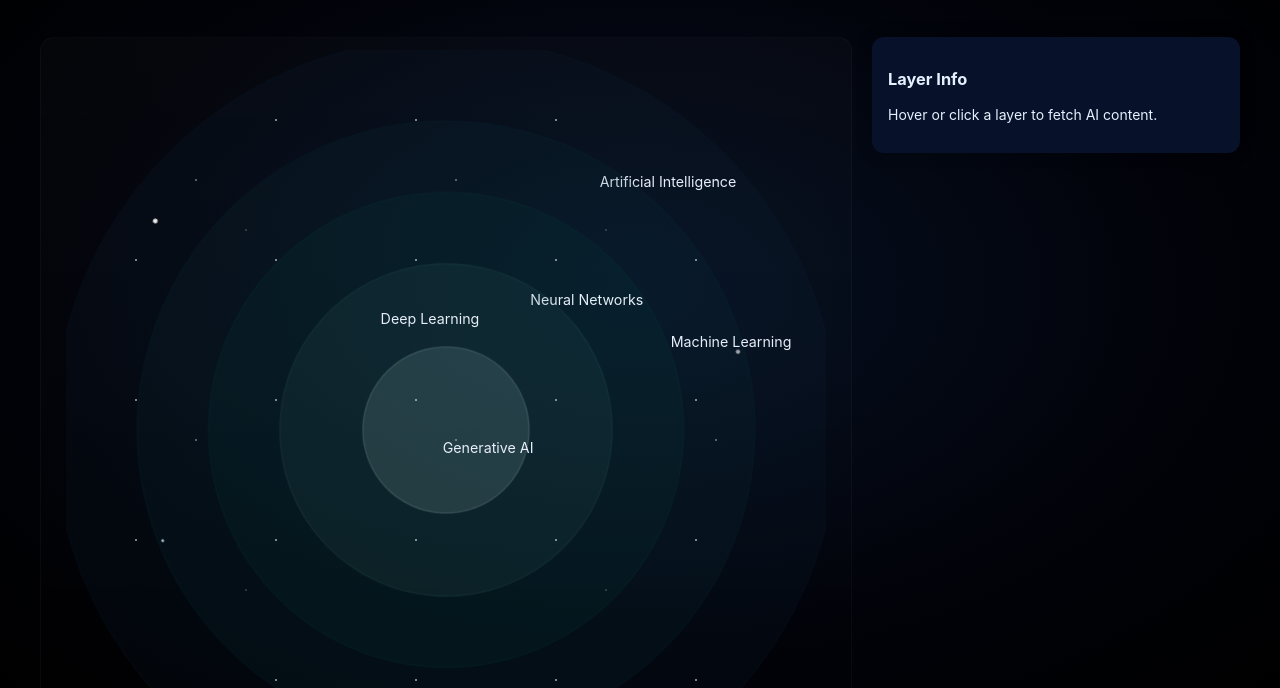
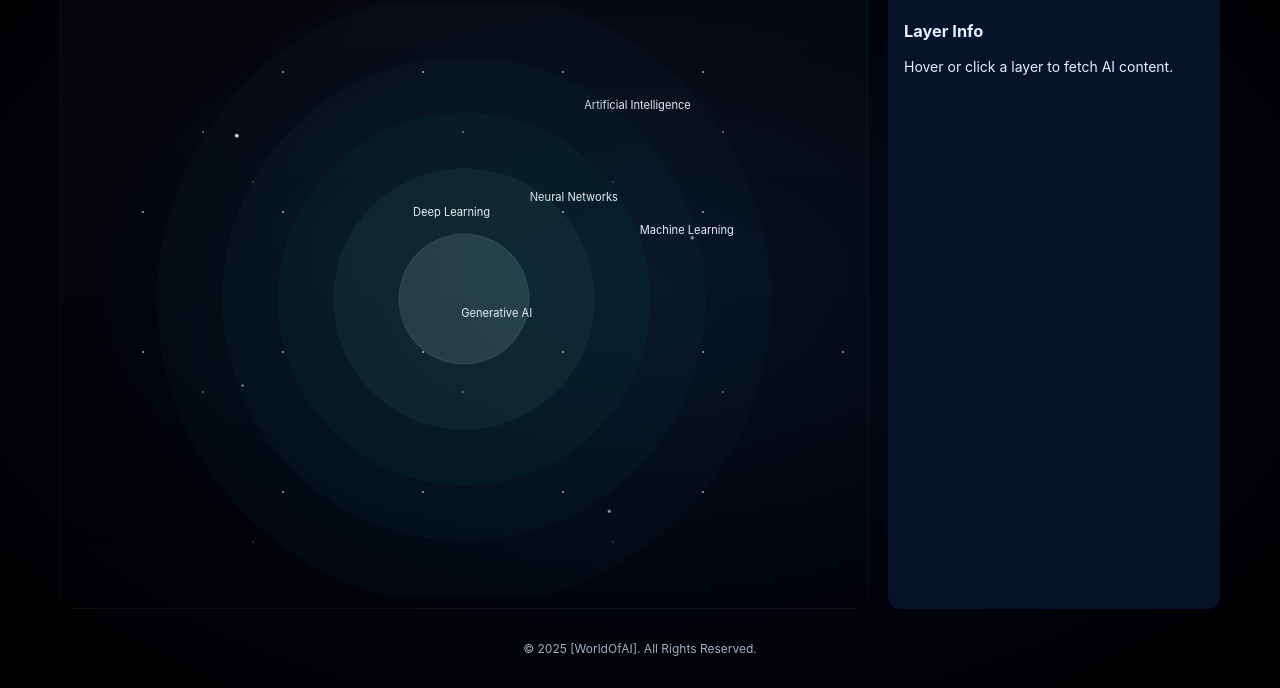
Before and after one commit to eliyaz-bh/worldofai, a plain HTML site: page index.html in a window 1280 px wide. Shown: the part 112-800 px from the top of the page. Drawn offline with Linux system fonts and the light colour scheme.

Commit message:
Update index.html

```diff
--- a/index.html
+++ b/index.html
@@ -18,23 +18,25 @@
       font-family:Inter,system-ui,Segoe UI,Roboto,Helvetica,Arial;
       color:#e6f0ff;
       background:radial-gradient(ellipse at center, #051021 0%, #02030a 60%, #000 100%);
-      overflow:auto;
+      overflow:hidden; /* prevent vertical scroll */
     }
 
     /* Wrap everything */
     .wrap{
       max-width:1200px;
-      margin:28px auto;
+      margin:0 auto;
       padding:20px;
-      display:grid;
+      height:100%;
+      display:flex;
+      flex-direction:column;
       gap:20px;
+      box-sizing:border-box;
     }
 
     /* Title container */
     .title-container{
       width:100%;
       text-align:center;
-      margin-bottom:20px;
     }
 
     h1{margin:6px 0 4px;font-size:28px}
@@ -44,9 +46,9 @@
     .main-content{
       display:flex;
       gap:20px;
-      align-items:flex-start;
-      width:100%;
-      flex-wrap:wrap;
+      flex:1;         /* take remaining vertical space */
+      min-height:0;   /* allow flex children to shrink */
+      overflow:hidden;
     }
 
     /* Canvas styling */
@@ -58,11 +60,17 @@
       display:flex;
       align-items:center;
       justify-content:center;
-      min-height:640px;
-      flex:1 1 700px;
+      flex:1 1 0;
+      min-height:0;
     }
 
-    .universe{position:relative;width:100%;height:100%;max-width:760px;max-height:760px}
+    .universe{
+      position:relative;
+      width:100%;
+      height:100%;
+      max-width:100%;
+      max-height:100%;
+    }
 
     .stars{
       position:absolute;
@@ -101,25 +109,26 @@
       border-radius:12px;
       padding:16px;
       text-align:left;
-      overflow:auto;
       color:#e6f0ff;
       box-shadow:0 0 15px rgba(0,0,0,0.3);
       font-size:14px;
-      flex:1 1 250px;
-      max-height:640px;
+      flex:0 0 300px;
+      max-height:100%;
+      overflow:auto;
     }
 
     footer{
       color:var(--muted);
       font-size:12px;
-      margin-top:10px;
       text-align:center;
+      flex-shrink:0; /* footer stays visible */
     }
 
+    /* Responsive adjustments */
     @media(max-width:980px){
       .main-content{flex-direction:column;align-items:center}
-      .canvas{min-height:520px;max-width:95%}
-      .details{max-height:none;width:95%}
+      .canvas{flex:1 1 100%; min-height:50vh}
+      .details{flex:0 0 auto; width:95%; max-height:none; margin-top:10px}
     }
   </style>
 </head>
@@ -181,9 +190,9 @@
         <p>Hover or click a layer to fetch AI content.</p>
       </div>
     </div>
+
+    <footer><p>&copy; <span id="2025"></span> [WorldOfAI]. All Rights Reserved.</p></footer>
   </div>
-
-  <footer><p>&copy; <span id="2025"></span> [WorldOfAI]. All Rights Reserved.</p></footer>
 
   <script>
     // UPDATE YEAR
```
